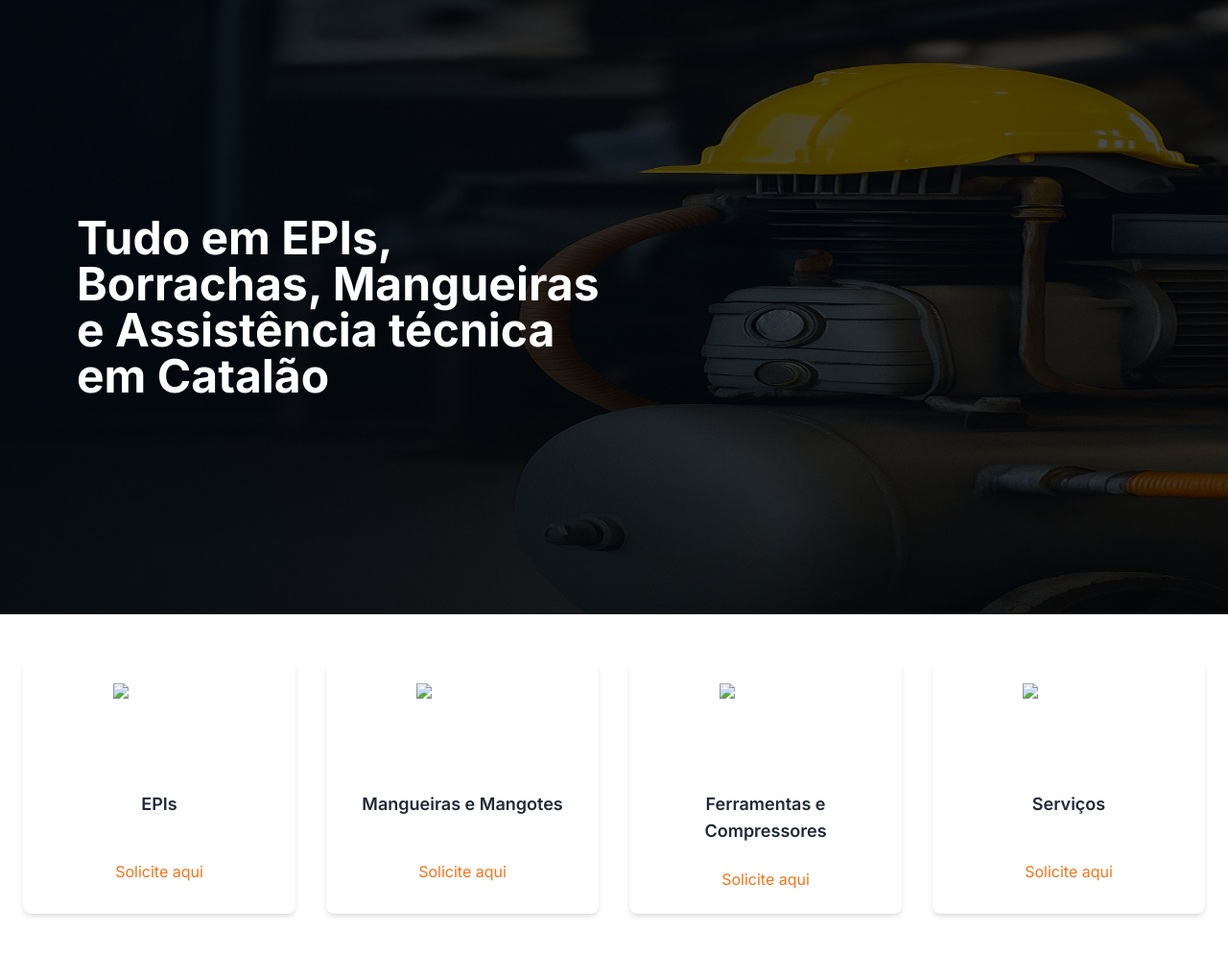
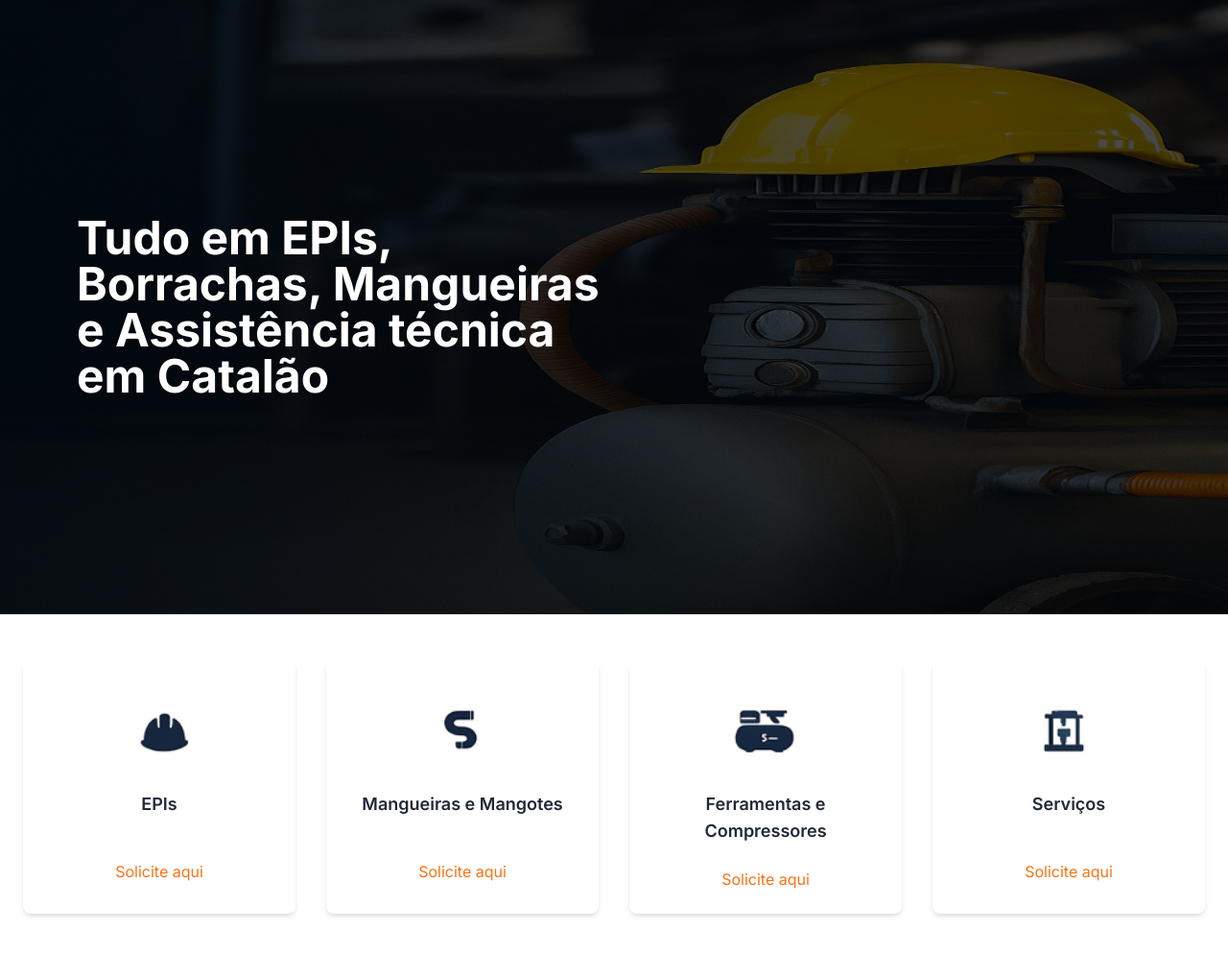
Before and after one commit to Lumee-03/catalao-borrachas, a plain HTML site: page index.html in a window 1280 px wide. Shown: the part 72-1066 px from the top of the page at 96% size. Drawn offline with nearby package versions, Linux system fonts and the light colour scheme.

Commit message:
Update index.html

```diff
--- a/index.html
+++ b/index.html
@@ -58,28 +58,28 @@
 
       <!-- Card 1: EPIs -->
       <div class="flex flex-col items-center bg-white rounded-lg shadow-md p-6 hover:shadow-lg transition">
-        <img src="caminho-da-sua-imagem-epis.png" alt="EPIs" class="w-24 h-24 object-contain mb-4 mx-auto" />
+        <img src="epis.png" alt="EPIs" class="w-24 h-24 object-contain mb-4 mx-auto" />
         <h3 class="text-lg font-semibold mb-6 text-gray-800 min-h-[3rem]">EPIs</h3> <!-- altura fixa -->
         <p class="text-orange-500 font-medium cursor-pointer hover:underline">Solicite aqui</p>
       </div>
 
       <!-- Card 2: Mangueiras e Mangotes -->
       <div class="flex flex-col items-center bg-white rounded-lg shadow-md p-6 hover:shadow-lg transition">
-        <img src="caminho-da-sua-imagem-mangueiras.png" alt="Mangueiras e Mangotes" class="w-24 h-24 object-contain mb-4 mx-auto" />
+        <img src="mangueiras.png" alt="Mangueiras e Mangotes" class="w-24 h-24 object-contain mb-4 mx-auto" />
         <h3 class="text-lg font-semibold mb-6 text-gray-800 min-h-[3rem]">Mangueiras e Mangotes</h3>
         <p class="text-orange-500 font-medium cursor-pointer hover:underline">Solicite aqui</p>
       </div>
 
       <!-- Card 3: Ferramentas e Compressores -->
       <div class="flex flex-col items-center bg-white rounded-lg shadow-md p-6 hover:shadow-lg transition">
-        <img src="caminho-da-sua-imagem-ferramentas.png" alt="Ferramentas e Compressores" class="w-24 h-24 object-contain mb-4 mx-auto" />
+        <img src="compressores.png" alt="Ferramentas e Compressores" class="w-24 h-24 object-contain mb-4 mx-auto" />
         <h3 class="text-lg font-semibold mb-6 text-gray-800 min-h-[3rem]">Ferramentas e Compressores</h3>
         <p class="text-orange-500 font-medium cursor-pointer hover:underline">Solicite aqui</p>
       </div>
 
       <!-- Card 4: Serviços -->
       <div class="flex flex-col items-center bg-white rounded-lg shadow-md p-6 hover:shadow-lg transition">
-        <img src="caminho-da-sua-imagem-servicos.png" alt="Serviços" class="w-24 h-24 object-contain mb-4 mx-auto" />
+        <img src="serviços.png" alt="Serviços" class="w-24 h-24 object-contain mb-4 mx-auto" />
         <h3 class="text-lg font-semibold mb-6 text-gray-800 min-h-[3rem]">Serviços</h3>
         <p class="text-orange-500 font-medium cursor-pointer hover:underline">Solicite aqui</p>
       </div>
```
